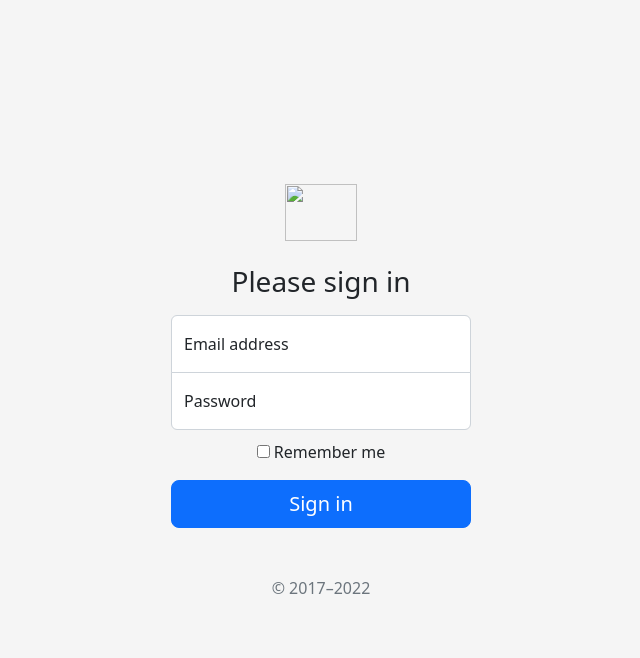
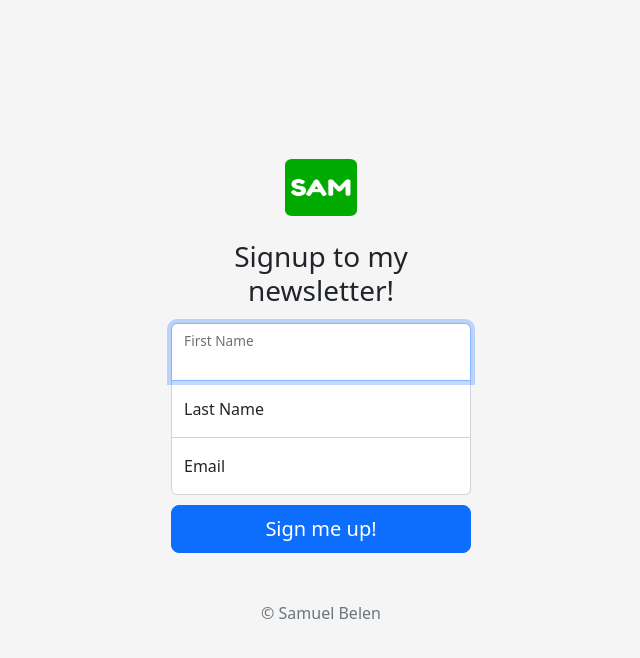
Before and after one commit to callMeSam808/newsletter-signup, a website: page signup.html in a window 1280 px wide. Shown: the whole page, without its empty margins (319-959 px from the left). Drawn offline with nearby package versions, Linux system fonts and the light colour scheme.

Commit message:
Style signup, create public folder, and serve.

```diff
--- a/app.js
+++ b/app.js
@@ -4,8 +4,10 @@ const port = 3000;
 const bodyParser = require('body-parser');
 
 
+app.use(express.static('public'));
+
 app.get('/', (req, res) => {
-
+  res.sendFile(__dirname + '/signup.html');
 });
 
 app.listen(port, () => {
--- a/signin.css
+++ b/public/css/signin.css
@@ -20,13 +20,18 @@ body {
   z-index: 2;
 }
 
-.form-signin input[type="email"] {
+.top {
   margin-bottom: -1px;
   border-bottom-right-radius: 0;
   border-bottom-left-radius: 0;
 }
 
-.form-signin input[type="password"] {
+.middle {
+  border-radius: 0;
+  margin-bottom: -1px;
+}
+
+.bottom {
   margin-bottom: 10px;
   border-top-left-radius: 0;
   border-top-right-radius: 0;
--- a/signup.html
+++ b/signup.html
@@ -4,37 +4,36 @@
   <meta charset="UTF-8">
   <meta http-equiv="X-UA-Compatible" content="IE=edge">
   <meta name="viewport" content="width=device-width, initial-scale=1.0">
-  <title>Document</title>
+  <title>Newsletter Signup</title>
 
   <!-- Bootstrap CDN -->
   <link href="https://cdn.jsdelivr.net/npm/bootstrap@5.2.0-beta1/dist/css/bootstrap.min.css" rel="stylesheet" integrity="sha384-0evHe/X+R7YkIZDRvuzKMRqM+OrBnVFBL6DOitfPri4tjfHxaWutUpFmBp4vmVor" crossorigin="anonymous">
 
   <!-- Stylesheet -->
-  <link href="signin.css" rel="stylesheet">
+  <link href="css/signin.css" rel="stylesheet">
 </head>
 <body class="text-center">
 
   <main class="form-signin w-100 m-auto">
     <form>
-      <img class="mb-4" src="" alt="" width="72" height="57">
-      <h1 class="h3 mb-3 fw-normal">Please sign in</h1>
+      <img class="mb-4" src="images/favicon.png" alt="" width="72" height="57">
+      <h1 class="h3 mb-3 fw-normal">Signup to my newsletter!</h1>
 
       <div class="form-floating">
-        <input type="email" class="form-control" id="floatingInput" placeholder="name@example.com">
-        <label for="floatingInput">Email address</label>
+        <input type="text" class="form-control top" placeholder="First Name" required autofocus>
+        <label for="floatingInput">First Name</label>
       </div>
       <div class="form-floating">
-        <input type="password" class="form-control" id="floatingPassword" placeholder="Password">
-        <label for="floatingPassword">Password</label>
+        <input type="text" class="form-control middle" placeholder="Last Name">
+        <label for="floatingPassword">Last Name</label>
+      </div>
+      <div class="form-floating">
+        <input type="email" class="form-control bottom" placeholder="Email" required>
+        <label for="floatingPassword">Email</label>
       </div>
 
-      <div class="checkbox mb-3">
-        <label>
-          <input type="checkbox" value="remember-me"> Remember me
-        </label>
-      </div>
-      <button class="w-100 btn btn-lg btn-primary" type="submit">Sign in</button>
-      <p class="mt-5 mb-3 text-muted">&copy; 2017–2022</p>
+      <button class="w-100 btn btn-lg btn-primary" type="submit">Sign me up!</button>
+      <p class="mt-5 mb-3 text-muted">&copy; Samuel Belen</p>
     </form>
   </main>
 
```
Also changed, not shown: public/images/favicon.png (added).
